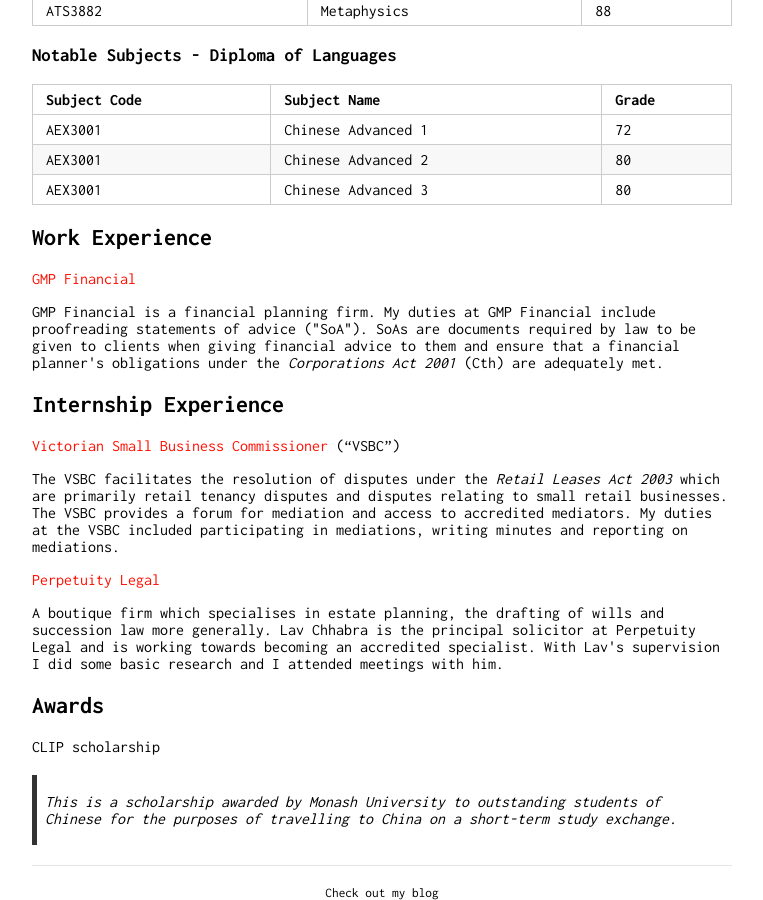
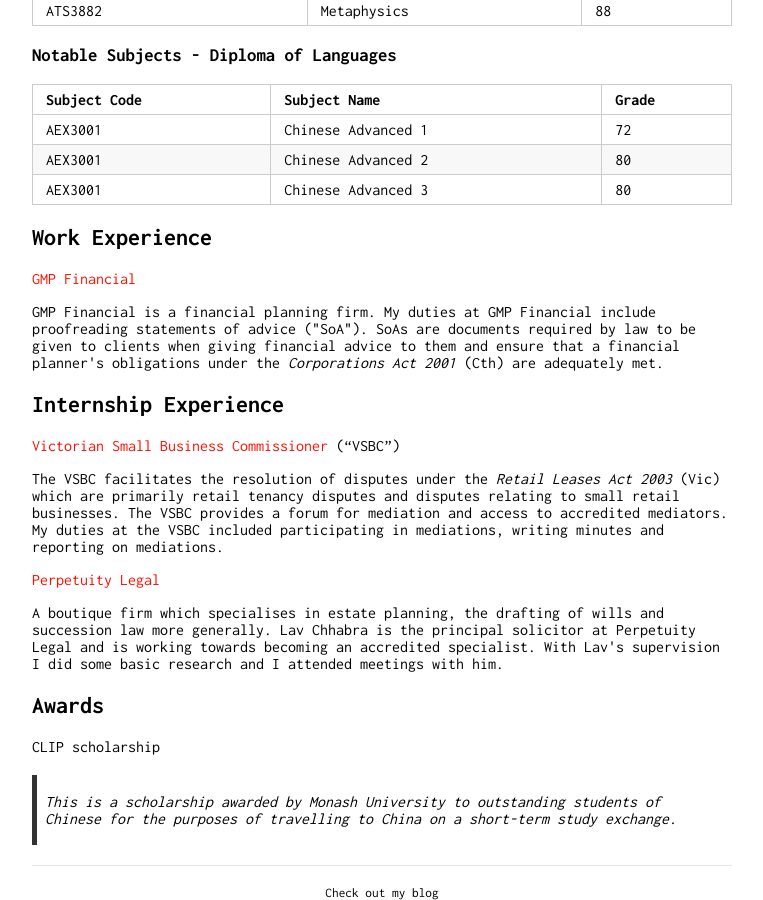
Before and after one commit to Wigdo/cv, a Jekyll site: the page built from index.md, in a window 1280 px wide and 900 px high, scrolled down 722 px. Shown: the whole window, without its empty margins (258-1021 px from the left). Built offline with Jekyll 4.4.1, drawn with Linux system fonts in a browser that asks for light colours; our own code applies the rules of GitHub Pages for plain Markdown files.

Commit message:
Update index.md

```diff
--- a/index.md
+++ b/index.md
@@ -50,7 +50,7 @@ AEX3001 | Chinese Advanced 3  | 80
 ## Internship Experience
 
 [Victorian Small Business Commissioner](https://www.vsbc.vic.gov.au/) ("VSBC")
-<p> The VSBC facilitates the resolution of disputes under the <em> Retail Leases Act 2003 </em> which are primarily retail tenancy disputes and disputes relating to small retail businesses. The VSBC provides a forum for mediation and access to accredited mediators. My duties at the VSBC included participating in mediations, writing minutes and reporting on mediations. </p>
+<p> The VSBC facilitates the resolution of disputes under the <em> Retail Leases Act 2003 </em> (Vic) which are primarily retail tenancy disputes and disputes relating to small retail businesses. The VSBC provides a forum for mediation and access to accredited mediators. My duties at the VSBC included participating in mediations, writing minutes and reporting on mediations. </p>
 
 [Perpetuity Legal](https://www.perpetuitylegal.com.au/)
 <p>
```
